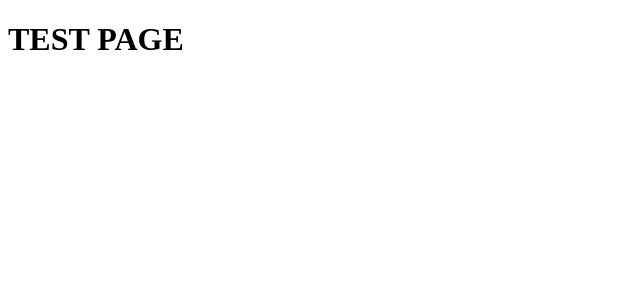
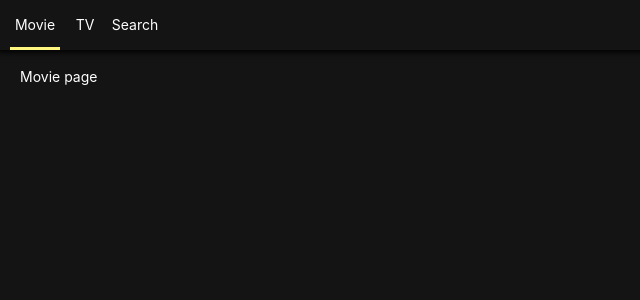
Before and after one commit to LeeHyungi0622/react-movie-app, a React app: page / in a window 1280 px wide. Shown: the top 300 px of the page, without its empty margins (0-640 px from the left). Built offline with nearby package versions, Linux system fonts and the light colour scheme.

Commit message:
feat: Create Header and Router component
- Add GlobalStyle component to initialize agent styles
- Modify the styles of page components

```diff
--- a/src/Components/App.js
+++ b/src/Components/App.js
@@ -1,10 +1,13 @@
 import React from 'react';
+import GlobalStyles from './GlobalStyles';
+import Router from './Router';
 
 const App = () => {
 
     return (
         <>
-            <h1>TEST PAGE</h1>
+            <GlobalStyles />
+            <Router/>
         </>
     );
 };
--- /dev/null
+++ b/src/Components/GlobalStyles.js
@@ -0,0 +1,25 @@
+import reset from 'styled-reset';
+import { createGlobalStyle } from 'styled-components';
+
+const GlobalStyles = createGlobalStyle `
+    ${reset};
+
+    * {
+        box-sizing: border-box;
+    }
+
+    a{
+        text-decoration: none;
+        color: inherit;
+    }
+
+    body{
+        font-family: -apple-system, BlinkMacSystemFont, 'Segoe UI', Roboto, Oxygen, Ubuntu, Cantarell, 'Open Sans', 'Helvetica Neue', sans-serif;
+        font-size: 14px;
+        background-color:rgba(20,20,20,1);
+        color:white;
+        padding-top: 50px;
+    }
+`;
+
+export default GlobalStyles;
--- /dev/null
+++ b/src/Components/Header.js
@@ -0,0 +1,49 @@
+import React from 'react';
+import { Link, withRouter } from 'react-router-dom';
+import styled from 'styled-components';
+
+const HeaderWrapper = styled.header`
+    color: white;
+    position: fixed;
+    top: 0;
+    left: 0;
+    width: 100%;
+    height: 50px;
+    display: flex;
+    align-items: center;
+    padding: 0 10px;
+    background-color: rgba(20, 20, 20, 0.8);
+    z-index: 10;
+    box-shadow: 0 1px 5px 2px rgba(0, 0, 0, 0.8);
+`;
+
+const List = styled.ul`
+    display: flex;
+`;
+
+const Item = styled.li`
+    width: 50px;
+    line-height: 50px;
+    height: 50px;
+    text-align: center;
+    border-bottom: 3px solid ${(props) => (props.click ? "#FFF67F" : "transparent")} ;
+`;
+
+const SLink = styled(Link)`
+
+`;
+
+const Header = ({location: { pathname }}) => {
+
+    return (
+        <HeaderWrapper>
+            <List>
+                <Item click={ pathname === '/'}><SLink to="/">Movie</SLink></Item>
+                <Item click={ pathname === '/tv'}><SLink to="/tv">TV</SLink></Item>
+                <Item click={ pathname === '/search'}><SLink to="/search">Search</SLink></Item>
+            </List>
+        </HeaderWrapper>
+    );
+};
+
+export default withRouter(Header);
--- /dev/null
+++ b/src/Components/Router.js
@@ -0,0 +1,21 @@
+import React from 'react';
+import { HashRouter, Route, Switch } from 'react-router-dom';
+import Header from './Header';
+import Movie from '../Pages/Movie';
+import TV from '../Pages/TV';
+import Search from '../Pages/Search';
+
+const Router = () => {
+    return (
+        <HashRouter>
+            <Header />
+            <Switch>
+                <Route exact path="/" component={Movie}/>
+                <Route path="/tv" component={TV}/>
+                <Route path="/search" component={Search}/>
+            </Switch>
+        </HashRouter>
+    );
+};
+
+export default Router;
--- a/src/Pages/Movie.js
+++ b/src/Pages/Movie.js
@@ -1,10 +1,15 @@
 import React from 'react';
+import styled from 'styled-components';
+
+const Container = styled.div`
+    padding: 20px;
+`;
 
 const Movie = () => {
     return (
-        <>
+        <Container>
             <h1>Movie page</h1>
-        </>
+        </Container>
     );
 };
 
--- a/src/Pages/Search.js
+++ b/src/Pages/Search.js
@@ -1,10 +1,15 @@
 import React from 'react';
+import styled from 'styled-components';
+
+const Container = styled.div`
+    padding: 20px;
+`;
 
 const Search = () => {
     return (
-        <>
+        <Container>
             <h1>Search page</h1>
-        </>
+        </Container>
     );
 };
 
--- a/src/Pages/TV.js
+++ b/src/Pages/TV.js
@@ -1,10 +1,15 @@
 import React from 'react';
+import styled from 'styled-components';
+
+const Container = styled.div`
+    padding: 20px;
+`;
 
 const TV = () => {
     return(
-        <>
+        <Container>
             <h1>TV page</h1>
-        </>
+        </Container>
     );
 };
 
```
